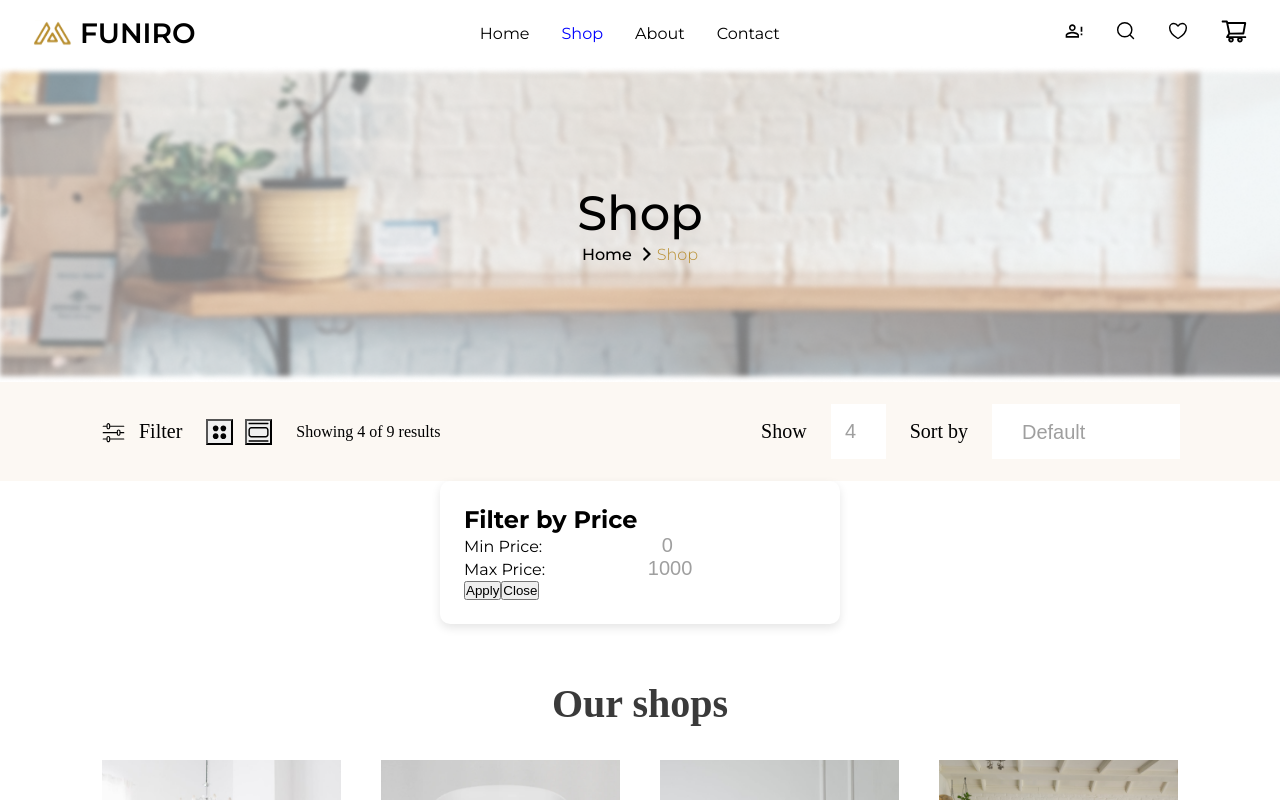
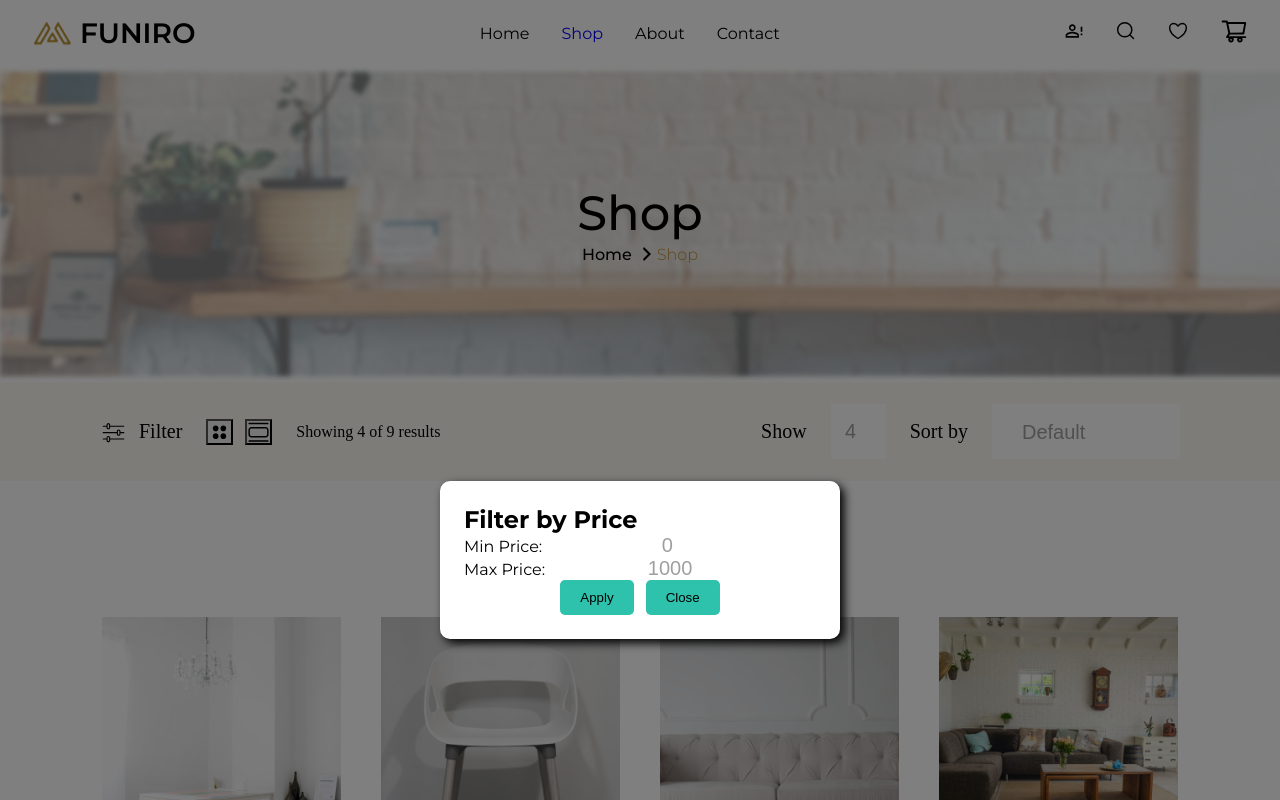
Before and after one commit to tonto87/furniro_react, a React (Create React App) app: page /shop in a window 1280 px wide. Both pictures are taken after a click on the link 113 px from the left and 431 px from the top of the page. Shown: the top 800 px of the page. Built offline with nearby package versions, Linux system fonts and the light colour scheme.

Commit message:
redux filters fix

```diff
--- a/public/global.css
+++ b/public/global.css
@@ -1,6 +1,5 @@
 @import url("https://fonts.googleapis.com/css2?family=Montserrat:wght@100..900&display=swap");
-@import url("https://fonts.googleapis.com/css2?family=Poppins:wght@100..900&display=swap");
-
+@import url('https://fonts.googleapis.com/css2?family=Poppins:ital,wght@0,100;0,200;0,300;0,400;0,500;0,600;0,700;0,800;0,900;1,100;1,200;1,300;1,400;1,500;1,600;1,700;1,800;1,900&display=swap');
 * {
   margin: 0;
   padding: 0;
--- a/src/App.js
+++ b/src/App.js
@@ -6,11 +6,9 @@ import Shop from "./pages/Shop";
 import Contact from "./pages/Contact";
 import Checkout from "./pages/Checkout";
 import Product from "./pages/Product";
-
 import LoginSignup from "./pages/LoginSignup/LoginSignup";
 import Footer from "./components/Footer/Footer";
 import NotFound from "./pages/NotFound";
-import { CartProvider } from "./context/CartContext";
 import { GlobalStyle } from "./styles/global";
 import { Provider } from "react-redux";
 import store from "./store";
@@ -18,7 +16,6 @@ import store from "./store";
 const App = () => {
   return (
     <Provider store={store}>
-      <CartProvider>
         <Router>
           <GlobalStyle>
             <Header />
@@ -34,7 +31,6 @@ const App = () => {
             <Footer />
           </GlobalStyle>
         </Router>
-      </CartProvider>
     </Provider>
   );
 };
--- a/src/components/Header/Header.js
+++ b/src/components/Header/Header.js
@@ -5,14 +5,13 @@ import acc from "../../assets/icons/acc.svg";
 import heart from "../../assets/icons/heart.svg";
 import shoppingCart from "../../assets/icons/shoppingCart.svg";
 import search from "../../assets/icons/search.svg";
-
 import { Navbar } from "./styles";
-import { useCart } from "../../context/CartContext";
 import CartModal from "../CartModal";
+import { useSelector } from "react-redux";
 
 const Header = () => {
-  const { cart } = useCart();
   const [isModalOpen, setIsModalOpen] = useState(false);
+  const {products } = useSelector((state) => state.cart);
 
   const handleOpenCart = () => {
     setIsModalOpen(true);
@@ -49,8 +48,8 @@ const Header = () => {
 
           <div onClick={handleOpenCart} style={{ cursor: "pointer" }}>
             <img src={shoppingCart} alt="Cart" />
-            {cart.length > 0 && (
-              <span className="cart-count">{cart.length}</span>
+            {products.length > 0 && (
+              <span className="cart-count">{products.length}</span>
             )}
           </div>
         </div>
--- a/src/context/CartContext.js
+++ /dev/null
@@ -1,26 +0,0 @@
-import React, { createContext, useContext, useReducer, useEffect } from "react";
-import {
-  initialCartState,
-  initializeCart,
-} from "../reducer/cardReducer";
-
-const CartContext = createContext();
-
-export const CartProvider = ({ children }) => {
-  const [cardState, dispatch] = useReducer(
-    initialCartState,
-    initializeCart
-  );
-
-  useEffect(() => {
-    localStorage.setItem("cart", JSON.stringify(cardState));
-  }, [cardState]);
-
-  return (
-    <CartContext.Provider value={{ cart: cardState, dispatch }}>
-      {children}
-    </CartContext.Provider>
-  );
-};
-
-export const useCart = () => useContext(CartContext);
--- a/src/pages/Product/Product.js
+++ b/src/pages/Product/Product.js
@@ -1,15 +1,15 @@
 import React from "react";
-import { useLocation, useNavigate } from "react-router-dom";
+import { useLocation } from "react-router-dom";
 import { ProductStyle } from "./styles";
 import getImagePath from "../../utils/getImgPath";
-import { useCart } from "../../context/CartContext";
+import { useDispatch } from "react-redux";
+import { addToCart } from "../../store/cartSlice";
 
 const Product = () => {
-  const navigate = useNavigate();
   const location = useLocation();
   const product = location.state?.product;
 
-  const { dispatch } = useCart();
+  const { dispatch } = useDispatch();
 
   if (!product) {
     return <p>Product not found.</p>;
@@ -17,7 +17,7 @@ const Product = () => {
 
   const handleAddToCart = () => {
     try {
-      dispatch({ type: "ADD_TO_CART", product });
+      dispatch(addToCart(product));
     } catch (error) {
       console.error("Error adding to cart:", error);
     }
--- a/src/pages/Shop/Shop.js
+++ b/src/pages/Shop/Shop.js
@@ -4,67 +4,24 @@ import ShopList from "./components/ShopList";
 import Visit from "./components/Visit";
 import data from "../../data.json";
 import { useLocation } from "react-router-dom";
+import { useSelector, useDispatch } from "react-redux";
+import { setPerPage, setSortByCategory, setDirection, setPriceFilter } from "../../store/filterSlice";
 
 const shopActionTypes = {
-  SET_PER_PAGE: "set_per_page",
-  SET_PRODUCTS: "set_products",
-  SET_SORT_BY_CATEGORY: "set_sort_by",
-  SET_DIRECTION_CHANGER: "set_direction_changer",
-  SET_PRICE_FILTER: "set_price_filter", // добавляем действие для фильтра по цене
+  SET_PRODUCTS: "set_products"
 };
 
 const initialShopState = {
-  filter: {
-    perPage: 4,
-    sortByCategory: "",
-    flexDirection: "shop__cards-row",
-    minPrice: 0, // минимальная цена
-    maxPrice: 1000, // максимальная цена
-  },
   products: [],
   page: 1,
 };
 
 const shopReducer = (state, action) => {
   switch (action.type) {
-    case shopActionTypes.SET_PER_PAGE:
-      return {
-        ...state,
-        filter: {
-          ...state.filter,
-          perPage: action.payload,
-        },
-      };
     case shopActionTypes.SET_PRODUCTS:
       return {
         ...state,
         products: [...action.payload],
-      };
-    case shopActionTypes.SET_SORT_BY_CATEGORY:
-      return {
-        ...state,
-        filter: {
-          ...state.filter,
-          sortByCategory: action.payload,
-        },
-      };
-
-    case shopActionTypes.SET_DIRECTION_CHANGER:
-      return {
-        ...state,
-        filter: {
-          ...state.filter,
-          flexDirection: action.payload,
-        },
-      };
-    case shopActionTypes.SET_PRICE_FILTER:
-      return {
-        ...state,
-        filter: {
-          ...state.filter,
-          minPrice: action.payload.minPrice,
-          maxPrice: action.payload.maxPrice,
-        },
       };
 
     default:
@@ -73,6 +30,8 @@ const shopReducer = (state, action) => {
 };
 
 const Shop = () => {
+  const filterDispatch = useDispatch();
+  const filters = useSelector((state) => state.filters)
   const [state, dispatch] = useReducer(shopReducer, initialShopState);
   const location = useLocation();
   useEffect(() => {
@@ -80,7 +39,7 @@ const Shop = () => {
     const perPage = searchParams.get("perPage");
 
     if (perPage) {
-      dispatch({ type: shopActionTypes.SET_PER_PAGE, payload: +perPage });
+      filterDispatch(setPerPage(+perPage));
     }
   }, []);
 
@@ -89,43 +48,34 @@ const Shop = () => {
   }, [data]);
 
   const handlePerPage = (perPageFilter) => {
-    dispatch({ type: shopActionTypes.SET_PER_PAGE, payload: perPageFilter });
+    filterDispatch(setPerPage(perPageFilter));
   };
 
   const handleSortCategory = (selectedSort) => {
-    dispatch({
-      type: shopActionTypes.SET_SORT_BY_CATEGORY,
-      payload: selectedSort,
-    });
+    filterDispatch(setSortByCategory(selectedSort));
   };
 
   const handlePriceChange = (minPrice, maxPrice) => {
-    dispatch({
-      type: shopActionTypes.SET_PRICE_FILTER,
-      payload: { minPrice, maxPrice },
-    });
+    filterDispatch(setPriceFilter({ minPrice, maxPrice }));
   };
 
   const filteredProducts = useMemo(() => {
     return state.products.filter(
       (product) =>
-        (state.filter.sortByCategory === "" ||
-          product.category === state.filter.sortByCategory) &&
-        product.price >= state.filter.minPrice &&
-        product.price <= state.filter.maxPrice
+        (filters.sortByCategory === "" ||
+        product.category === filters.sortByCategory) &&
+        product.price >= filters.minPrice &&
+        product.price <= filters.maxPrice
     );
   }, [
     state.products,
-    state.filter.sortByCategory,
-    state.filter.minPrice,
-    state.filter.maxPrice,
+    filters.sortByCategory,
+    filters.minPrice,
+    filters.maxPrice,
   ]);
 
   const handleDirectionChanger = (selectedChanger) => {
-    dispatch({
-      type: shopActionTypes.SET_DIRECTION_CHANGER,
-      payload: selectedChanger,
-    });
+    filterDispatch(setDirection(selectedChanger));
   };
 
   return (
@@ -133,18 +83,18 @@ const Shop = () => {
       <Visit />
       <Filter
         perPageChange={handlePerPage}
-        pageState={state.filter.perPage}
+        pageState={filters.perPage}
         setSortByCategory={handleSortCategory}
-        sortByCategory={state.filter.sortByCategory}
+        sortByCategory={filters.sortByCategory}
         flexChanger={handleDirectionChanger}
-        flexState={state.filter.flexDirection}
-        onPriceChange={handlePriceChange} // передаем функцию фильтрации по цене
+        flexState={filters.flexDirection}
+        onPriceChange={handlePriceChange}
       />
       <ShopList
         products={filteredProducts}
-        pageState={state.filter.perPage}
+        pageState={filters.perPage}
         activePage={state.page}
-        flexState={state.filter.flexDirection}
+        flexState={filters.flexDirection}
       />
     </>
   );
--- a/src/pages/Shop/components/Filter.js
+++ b/src/pages/Shop/components/Filter.js
@@ -1,7 +1,7 @@
 import React, { useState, useEffect } from "react";
 import { FilterStyle } from "./styles";
 import data from "../../../data.json";
-import PriceFilterModal from "./PriceFilterModal"; // подключаем модалку
+import PriceFilterModal from "./PriceFilterModal";
 
 const Filter = ({
   perPageChange,
@@ -10,16 +10,20 @@ const Filter = ({
   sortByCategory,
   flexChanger,
   flexState,
-  onPriceChange, // новая функция для фильтрации по цене
+  onPriceChange,
 }) => {
   const [selectedSort, setSelectedSort] = useState(sortByCategory);
   const [perPage, setPerPage] = useState(pageState);
   const [flexDirection, setFlexDirection] = useState(flexState);
-  const [isModalOpen, setIsModalOpen] = useState(false); // состояние для открытия/закрытия модалки
-  // console.log(flexState);
+  const [isModalOpen, setIsModalOpen] = useState(false);
+
 
   const handlePerPageChanger = (e) => {
+    if (e.target.value < 1) {
+      setPerPage("1");
+    }else{
     setPerPage(e.target.value);
+    }
   };
 
   const handleflexDirection = (e) => {
@@ -31,10 +35,10 @@ const Filter = ({
   };
 
   const openModal = () => {
-    setIsModalOpen((prev) => !prev); // если модалка открыта, закрыть; если закрыта, открыть
+    setIsModalOpen((prev) => !prev);
   };
   const closeModal = () => {
-    setIsModalOpen(false); // закрываем модалку
+    setIsModalOpen(false);
   };
 
   useEffect(() => {
--- a/src/pages/Shop/components/PriceFilterModal.js
+++ b/src/pages/Shop/components/PriceFilterModal.js
@@ -1,27 +1,38 @@
 import React, { useState } from "react";
-import { ModalStyle } from "./styles";
+import { PriceModal, PriceModalBackdrop, PriceModalButton, PriceModalContainer, PriceModalFooter } from "./styles";
 
 const PriceFilterModal = ({ isOpen, onClose, onPriceChange }) => {
   const [minPrice, setMinPrice] = useState(0);
   const [maxPrice, setMaxPrice] = useState(1000);
 
   const handleApply = () => {
-    onPriceChange(minPrice, maxPrice); // применяем фильтр
-    onClose(); // закрываем модальное окно
+    onPriceChange(minPrice, maxPrice);
+    onClose();
   };
+  const handleContainerClick = (e) => {
+    console.log("propagation");
+    e.stopPropagation();
+  };
+  // const handleBackdropClick = () => {
+  //   console.log("backdrop");
+  //   onClose();
+  // };
 
-  if (!isOpen) return null; // если окно закрыто, не отображаем его
+  if (!isOpen) return null;
 
   return (
-    <ModalStyle>
-      <div className="modal">
+
+    <PriceModal onClick={handleContainerClick}>
+      <PriceModalBackdrop onClick={onClose}>
+      </PriceModalBackdrop>
+      <PriceModalContainer >
         <h2>Filter by Price</h2>
         <label>
           Min Price:
           <input
             type="number"
             value={minPrice}
-            onChange={(e) => setMinPrice(e.target.value)}
+            onChange={(e) => setMinPrice(Number(e.target.value))}
           />
         </label>
         <label>
@@ -29,13 +40,16 @@ const PriceFilterModal = ({ isOpen, onClose, onPriceChange }) => {
           <input
             type="number"
             value={maxPrice}
-            onChange={(e) => setMaxPrice(e.target.value)}
+            onChange={(e) => setMaxPrice(Number(e.target.value))}
           />
         </label>
-        <button onClick={handleApply}>Apply</button>
-        <button onClick={onClose}>Close</button>
-      </div>
-    </ModalStyle>
+        <PriceModalFooter>
+          <PriceModalButton onClick={handleApply}>Apply</PriceModalButton>
+          <PriceModalButton onClick={onClose}>Close</PriceModalButton>
+        </PriceModalFooter>
+      </PriceModalContainer>
+    </PriceModal>
+
   );
 };
 
--- a/src/pages/Shop/components/ShopList.js
+++ b/src/pages/Shop/components/ShopList.js
@@ -15,9 +15,7 @@ const ShopList = ({ products, pageState, activePage,flexState }) => {
   };
 
   useEffect(() => {
-
     handlePageNumber(activePage);
-
   }, [pageState, products]);
 
   return (
--- a/src/pages/Shop/components/styles.js
+++ b/src/pages/Shop/components/styles.js
@@ -1,4 +1,4 @@
-import styled from "styled-components";
+import styled, {css} from "styled-components";
 import { variables } from "../../../styles/variables";
 import filtering from "../../../assets/icons/filtering.svg";
 import gridFiltering from "../../../assets/icons/grid-filtering.svg";
@@ -69,66 +69,6 @@ export const VisitStyle = styled.div`
     }
   }
 `;
-export const ModalStyle = styled.div`
-  .modal {
-    font-family: ${variables.fonts.montserrat};
-    background-color: ${variables.white};
-    padding: 24px;
-    border-radius: 10px;
-    box-shadow: 0px 4px 10px rgba(0, 0, 0, 0.1);
-    width: 400px;
-    max-width: 100%;
-    margin: auto;
-    position: relative;
-
-    &__header {
-      display: flex;
-      justify-content: space-between;
-      align-items: center;
-      padding-bottom: 16px;
-      border-bottom: 1px solid ${variables.fontLight};
-
-      &-title {
-        color: ${variables.black};
-        font-size: 24px;
-        font-weight: 500;
-      }
-
-      &-close {
-        background: none;
-        border: none;
-        font-size: 24px;
-        cursor: pointer;
-      }
-    }
-
-    &__content {
-      padding: 20px 0;
-      font-size: 16px;
-      color: ${variables.fontLight};
-    }
-
-    &__footer {
-      display: flex;
-      justify-content: flex-end;
-      gap: 12px;
-
-      &-button {
-        padding: 10px 20px;
-        border-radius: 5px;
-        background-color: ${variables.primary};
-        color: ${variables.white};
-        border: none;
-        cursor: pointer;
-
-        &--cancel {
-          background-color: ${variables.grey1};
-        }
-      }
-    }
-  }
-`;
-
 export const FilterStyle = styled.div`
   .filter {
     background: ${variables.cream};
@@ -253,7 +193,6 @@ export const FilterStyle = styled.div`
   }
 
   input[type="number"] {
-    appearance: textfield;
     color: ${variables.fontLight};
     font-size: 20px;
     font-style: normal;
@@ -263,7 +202,6 @@ export const FilterStyle = styled.div`
     border: none;
   }
 `;
-
 export const OurShopStyle = styled.div`
 
   .shop {
@@ -346,3 +284,51 @@ export const OurShopStyle = styled.div`
     }
   }
 `;
+export const PriceModalBackdrop = styled.div`
+  position: fixed;
+  width: 100%;
+  background: ${variables.black};
+  opacity: 0.5;
+  z-index: 2;
+  height: 100vh;
+  top: 0;
+}
+`;
+export const PriceModal = styled.div`
+  position: relative
+`;
+export const PriceModalContainer = styled.div`
+    font-family: ${variables.fonts.montserrat};
+    background-color: ${variables.white};
+    padding: 24px;
+    border-radius: 10px;
+    box-shadow: black 4px 4px 10px;
+    width: 400px;
+    margin: auto;
+    position: absolute;
+    display: flex;
+    flex-direction: column;
+    z-index: 3;
+    left: calc(50% - 200px);
+
+
+`;
+export const PriceModalFooter = styled.div`
+  display: flex;
+  justify-content: center;
+  gap: 12px;
+  margin-top: 16px;
+`;
+export const PriceModalButton = styled.button`
+  padding: 10px 20px;
+  border-radius: 5px;
+  background-color: ${variables.greenAccents};
+  color: ${variables.black};
+  border: none;
+  cursor: pointer;
+
+  ${props => props.type === "danger" && css`
+      background-color: ${variables.redAccents};
+
+    `}
+`
--- a/src/reducer/cardReducer.js
+++ /dev/null
@@ -1,6 +0,0 @@
-export const initialCartState = [];
-
-export const initializeCart = () => {
-    const storedCart = localStorage.getItem("cart");
-    return storedCart ? JSON.parse(storedCart) : [];
-};
--- a/src/store/filterSlice.js
+++ b/src/store/filterSlice.js
@@ -3,15 +3,48 @@ import { createSlice } from "@reduxjs/toolkit";
 const filterSlice = createSlice({
   name: "filters",
   initialState: {
-    layout: "grid",
+    perPage: 4,
+    sortByCategory: "",
+    flexDirection: "shop__cards-row",
+    minPrice: 0,
+    maxPrice: 1000,
   },
   reducers: {
-    changeLayout: (state, action) => {
-      console.log({ state, action });
+    setPerPage: (state, action) => {
+      // if (action.payload < 1) {
+      //   return {
+      //     ...state, perPage: 1
+      //   }
+      // }
+      return {
+        ...state,
+        perPage: action.payload,
+      }
     },
+    setSortByCategory: (state, action) => {
+      return {
+        ...state,
+        sortByCategory: action.payload,
+      }
+    },
+    setDirection: (state, action) => {
+      return {
+        ...state,
+        flexDirection: action.payload,
+      };
+    },
+    setPriceFilter: (state, action) => {
+      return {
+        ...state,
+        minPrice: action.payload.minPrice,
+        maxPrice: action.payload.maxPrice,
+      };
+    },
+
   },
 });
 
-export const { changeLayout } = filterSlice.actions;
+export const { setPerPage, setSortByCategory, setDirection, setPriceFilter } = filterSlice.actions;
+
 
 export default filterSlice.reducer;
```
